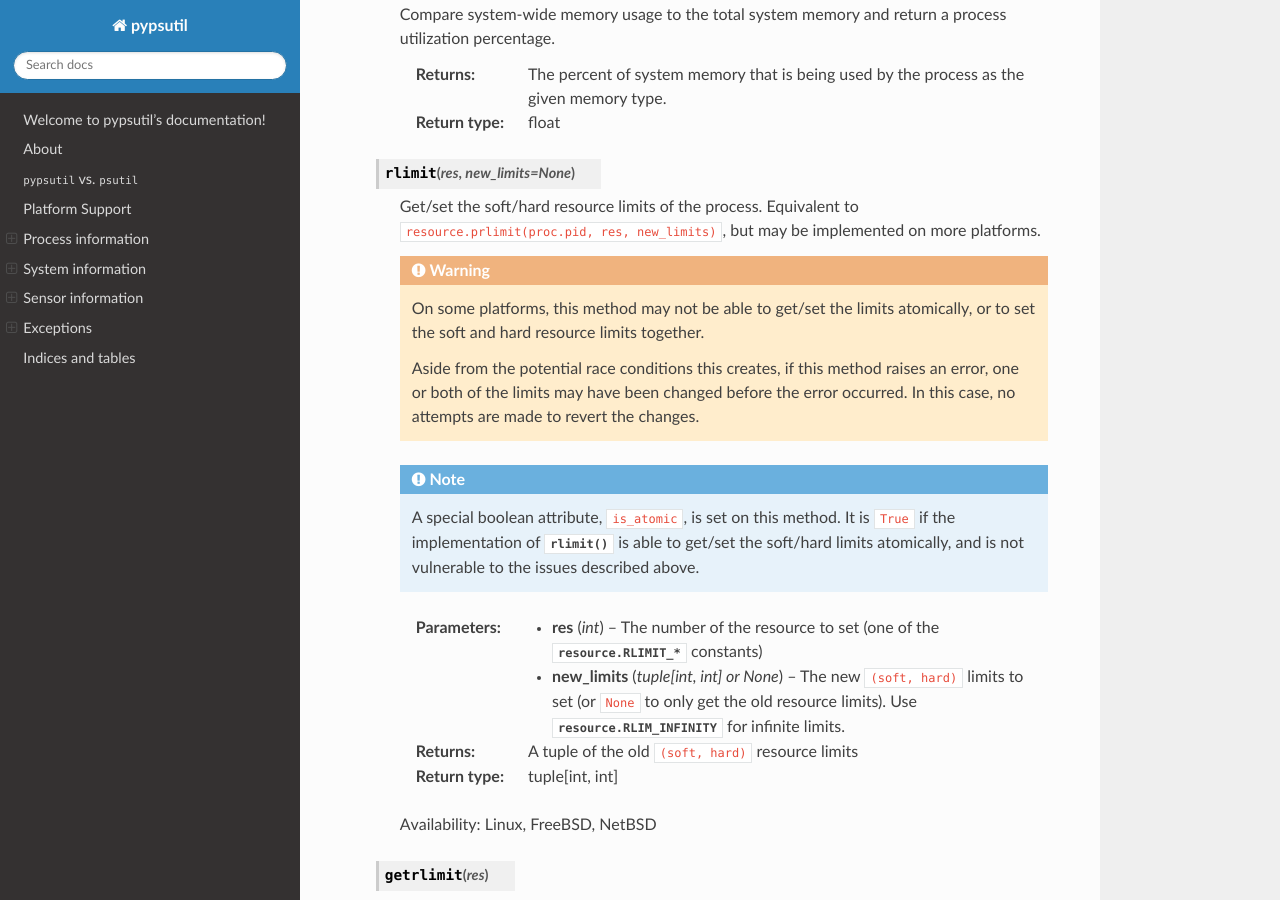
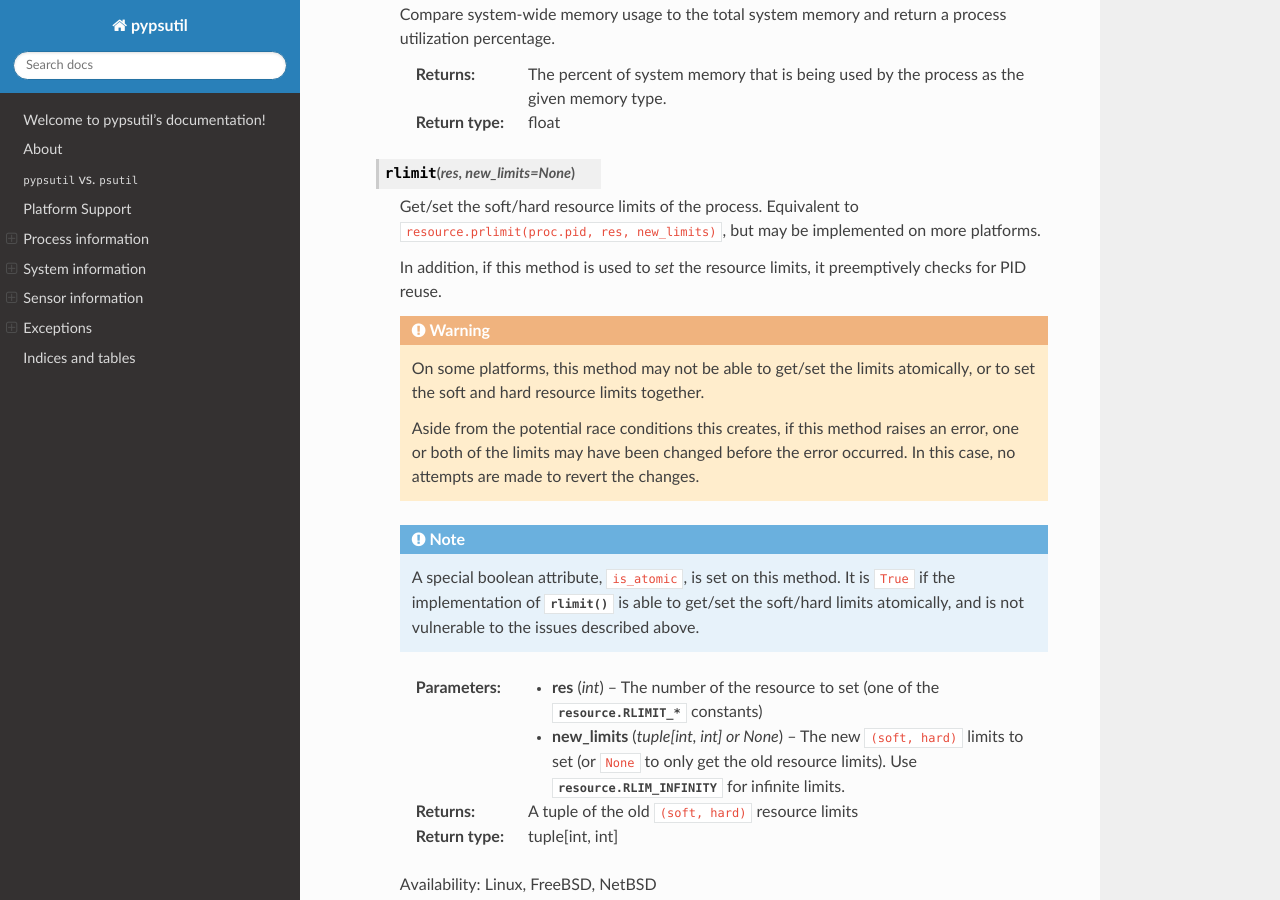
Before and after one commit to cptpcrd/pypsutil, a Sphinx documentation site: the page built from docs/index.rst, in a window 1280 px wide and 900 px high, scrolled down 7463 px. Built offline with Sphinx 7.4.7 and the Read the Docs theme 2.0.0, drawn with Linux system fonts in a browser that asks for light colours.

Commit message:
docs: Document PID reuse check in rlimit()

```diff
--- a/docs/index.rst
+++ b/docs/index.rst
@@ -359,6 +359,9 @@ Process information
 
       Get/set the soft/hard resource limits of the process. Equivalent to
       ``resource.prlimit(proc.pid, res, new_limits)``, but may be implemented on more platforms.
+
+      In addition, if this method is used to *set* the resource limits, it preemptively checks for
+      PID reuse.
 
       .. warning::
            On some platforms, this method may not be able to get/set the limits atomically,
```
